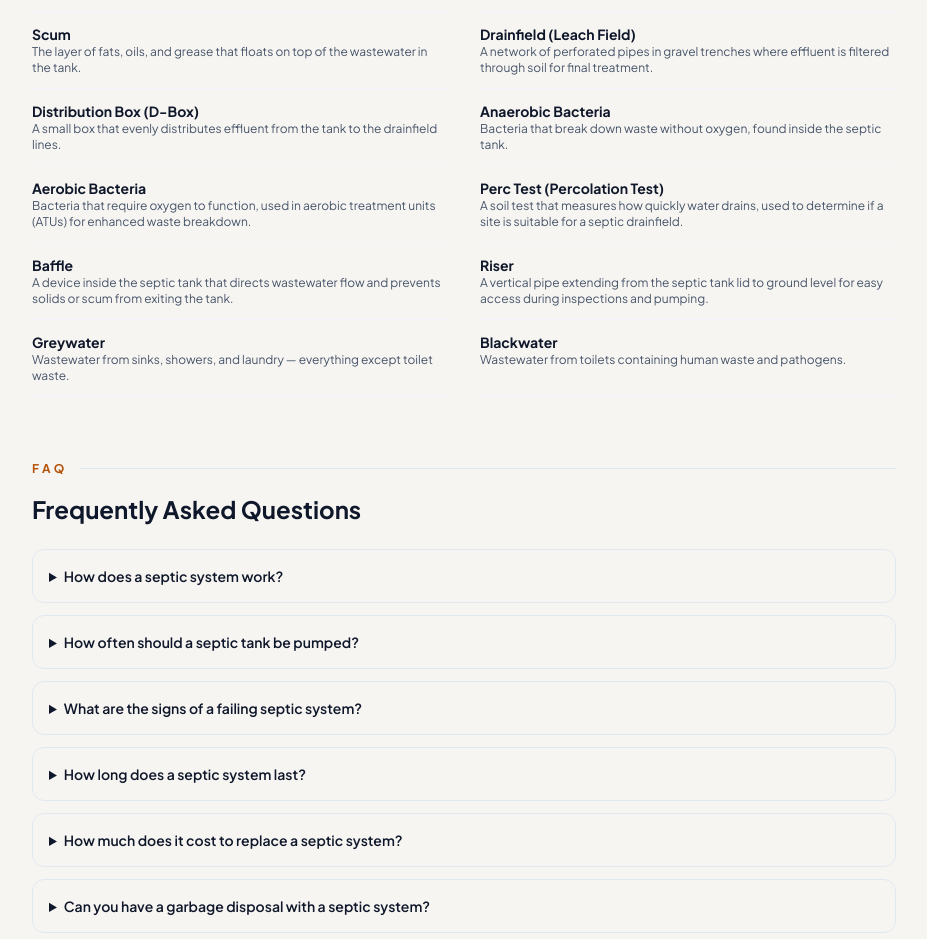
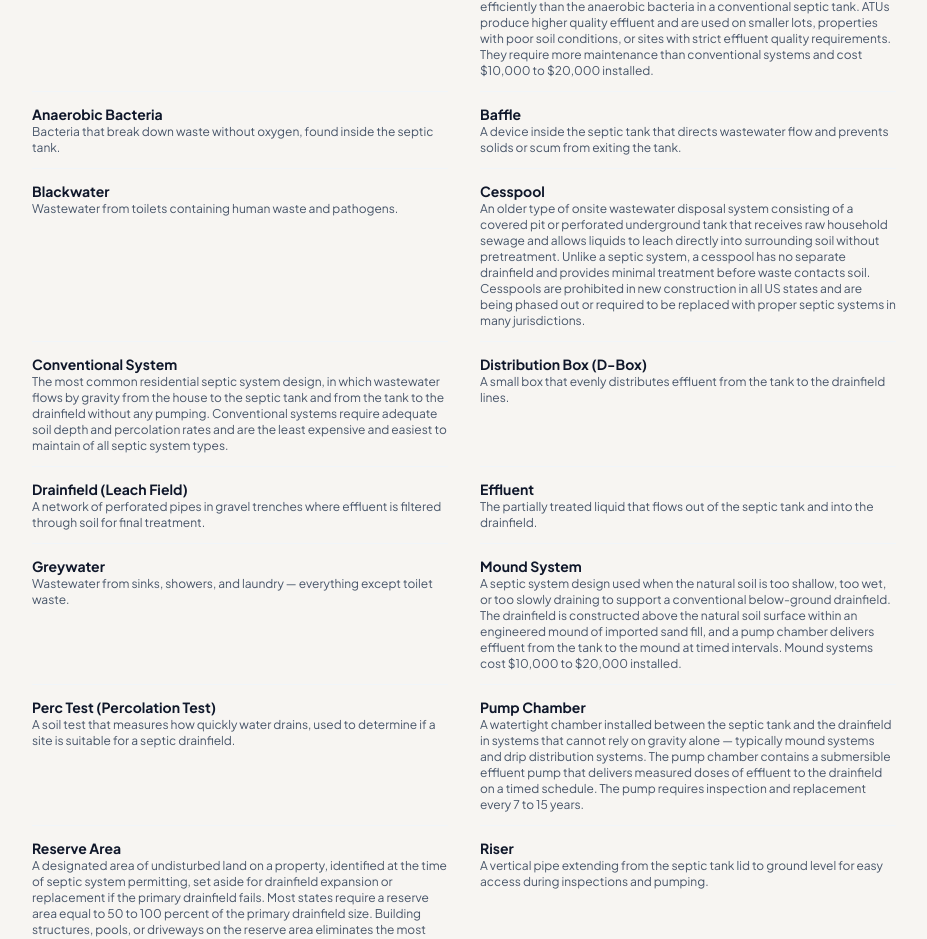
Before and after one commit to thebasementguide2026/theseptic.guide-, a Next.js app: page /articles/complete-septic-guide in a window 1280 px wide. Shown: the part 7377-8316 px from the top of the page, without its empty margins (176-1103 px from the left). Built offline with nearby package versions, Linux system fonts and the light colour scheme.

Commit message:
expand glossary with 7 new terms, alphabetize all 19 entries

```diff
--- a/app/articles/complete-septic-guide/page.tsx
+++ b/app/articles/complete-septic-guide/page.tsx
@@ -528,52 +528,80 @@ export default function CompleteSepticGuideArticle() {
           <h2 className='text-2xl font-bold text-slate-900 mb-6'>Septic System Glossary</h2>
           <div className='grid md:grid-cols-2 gap-x-8 gap-y-3'>
             <div className='border-b border-slate-100 pb-3'>
+              <dt className='font-bold text-slate-900 text-sm'>Aerobic Bacteria</dt>
+              <dd className='text-slate-600 text-xs'>Bacteria that require oxygen to function, used in aerobic treatment units (ATUs) for enhanced waste breakdown.</dd>
+            </div>
+            <div className='border-b border-slate-100 pb-3'>
+              <dt className='font-bold text-slate-900 text-sm'>Aerobic Treatment Unit (ATU)</dt>
+              <dd className='text-slate-600 text-xs'>An advanced septic system that injects air into the treatment tank to support aerobic bacteria &mdash; organisms that break down waste much more efficiently than the anaerobic bacteria in a conventional septic tank. ATUs produce higher quality effluent and are used on smaller lots, properties with poor soil conditions, or sites with strict effluent quality requirements. They require more maintenance than conventional systems and cost $10,000 to $20,000 installed.</dd>
+            </div>
+            <div className='border-b border-slate-100 pb-3'>
+              <dt className='font-bold text-slate-900 text-sm'>Anaerobic Bacteria</dt>
+              <dd className='text-slate-600 text-xs'>Bacteria that break down waste without oxygen, found inside the septic tank.</dd>
+            </div>
+            <div className='border-b border-slate-100 pb-3'>
+              <dt className='font-bold text-slate-900 text-sm'>Baffle</dt>
+              <dd className='text-slate-600 text-xs'>A device inside the septic tank that directs wastewater flow and prevents solids or scum from exiting the tank.</dd>
+            </div>
+            <div className='border-b border-slate-100 pb-3'>
+              <dt className='font-bold text-slate-900 text-sm'>Blackwater</dt>
+              <dd className='text-slate-600 text-xs'>Wastewater from toilets containing human waste and pathogens.</dd>
+            </div>
+            <div className='border-b border-slate-100 pb-3'>
+              <dt className='font-bold text-slate-900 text-sm'>Cesspool</dt>
+              <dd className='text-slate-600 text-xs'>An older type of onsite wastewater disposal system consisting of a covered pit or perforated underground tank that receives raw household sewage and allows liquids to leach directly into surrounding soil without pretreatment. Unlike a septic system, a cesspool has no separate drainfield and provides minimal treatment before waste contacts soil. Cesspools are prohibited in new construction in all US states and are being phased out or required to be replaced with proper septic systems in many jurisdictions.</dd>
+            </div>
+            <div className='border-b border-slate-100 pb-3'>
+              <dt className='font-bold text-slate-900 text-sm'>Conventional System</dt>
+              <dd className='text-slate-600 text-xs'>The most common residential septic system design, in which wastewater flows by gravity from the house to the septic tank and from the tank to the drainfield without any pumping. Conventional systems require adequate soil depth and percolation rates and are the least expensive and easiest to maintain of all septic system types.</dd>
+            </div>
+            <div className='border-b border-slate-100 pb-3'>
+              <dt className='font-bold text-slate-900 text-sm'>Distribution Box (D-Box)</dt>
+              <dd className='text-slate-600 text-xs'>A small box that evenly distributes effluent from the tank to the drainfield lines.</dd>
+            </div>
+            <div className='border-b border-slate-100 pb-3'>
+              <dt className='font-bold text-slate-900 text-sm'>Drainfield (Leach Field)</dt>
+              <dd className='text-slate-600 text-xs'>A network of perforated pipes in gravel trenches where effluent is filtered through soil for final treatment.</dd>
+            </div>
+            <div className='border-b border-slate-100 pb-3'>
               <dt className='font-bold text-slate-900 text-sm'>Effluent</dt>
               <dd className='text-slate-600 text-xs'>The partially treated liquid that flows out of the septic tank and into the drainfield.</dd>
             </div>
             <div className='border-b border-slate-100 pb-3'>
-              <dt className='font-bold text-slate-900 text-sm'>Sludge</dt>
-              <dd className='text-slate-600 text-xs'>The layer of solid waste that settles at the bottom of the septic tank over time.</dd>
+              <dt className='font-bold text-slate-900 text-sm'>Greywater</dt>
+              <dd className='text-slate-600 text-xs'>Wastewater from sinks, showers, and laundry &mdash; everything except toilet waste.</dd>
+            </div>
+            <div className='border-b border-slate-100 pb-3'>
+              <dt className='font-bold text-slate-900 text-sm'>Mound System</dt>
+              <dd className='text-slate-600 text-xs'>A septic system design used when the natural soil is too shallow, too wet, or too slowly draining to support a conventional below-ground drainfield. The drainfield is constructed above the natural soil surface within an engineered mound of imported sand fill, and a pump chamber delivers effluent from the tank to the mound at timed intervals. Mound systems cost $10,000 to $20,000 installed.</dd>
+            </div>
+            <div className='border-b border-slate-100 pb-3'>
+              <dt className='font-bold text-slate-900 text-sm'>Perc Test (Percolation Test)</dt>
+              <dd className='text-slate-600 text-xs'>A soil test that measures how quickly water drains, used to determine if a site is suitable for a septic drainfield.</dd>
+            </div>
+            <div className='border-b border-slate-100 pb-3'>
+              <dt className='font-bold text-slate-900 text-sm'>Pump Chamber</dt>
+              <dd className='text-slate-600 text-xs'>A watertight chamber installed between the septic tank and the drainfield in systems that cannot rely on gravity alone &mdash; typically mound systems and drip distribution systems. The pump chamber contains a submersible effluent pump that delivers measured doses of effluent to the drainfield on a timed schedule. The pump requires inspection and replacement every 7 to 15 years.</dd>
+            </div>
+            <div className='border-b border-slate-100 pb-3'>
+              <dt className='font-bold text-slate-900 text-sm'>Reserve Area</dt>
+              <dd className='text-slate-600 text-xs'>A designated area of undisturbed land on a property, identified at the time of septic system permitting, set aside for drainfield expansion or replacement if the primary drainfield fails. Most states require a reserve area equal to 50 to 100 percent of the primary drainfield size. Building structures, pools, or driveways on the reserve area eliminates the most cost-effective future repair option and may be prohibited by local code.</dd>
+            </div>
+            <div className='border-b border-slate-100 pb-3'>
+              <dt className='font-bold text-slate-900 text-sm'>Riser</dt>
+              <dd className='text-slate-600 text-xs'>A vertical pipe extending from the septic tank lid to ground level for easy access during inspections and pumping.</dd>
             </div>
             <div className='border-b border-slate-100 pb-3'>
               <dt className='font-bold text-slate-900 text-sm'>Scum</dt>
               <dd className='text-slate-600 text-xs'>The layer of fats, oils, and grease that floats on top of the wastewater in the tank.</dd>
             </div>
             <div className='border-b border-slate-100 pb-3'>
-              <dt className='font-bold text-slate-900 text-sm'>Drainfield (Leach Field)</dt>
-              <dd className='text-slate-600 text-xs'>A network of perforated pipes in gravel trenches where effluent is filtered through soil for final treatment.</dd>
+              <dt className='font-bold text-slate-900 text-sm'>Septic Tank</dt>
+              <dd className='text-slate-600 text-xs'>The buried, watertight primary treatment container in a septic system, typically made of concrete, fiberglass, or polyethylene and holding 1,000 to 1,500 gallons for a residential property. The tank receives all wastewater from the home, separates solids from liquids through settling, and provides the anaerobic bacterial environment that begins breaking down organic waste. The tank requires pumping every 3 to 5 years to remove accumulated sludge and scum.</dd>
             </div>
             <div className='border-b border-slate-100 pb-3'>
-              <dt className='font-bold text-slate-900 text-sm'>Distribution Box (D-Box)</dt>
-              <dd className='text-slate-600 text-xs'>A small box that evenly distributes effluent from the tank to the drainfield lines.</dd>
-            </div>
-            <div className='border-b border-slate-100 pb-3'>
-              <dt className='font-bold text-slate-900 text-sm'>Anaerobic Bacteria</dt>
-              <dd className='text-slate-600 text-xs'>Bacteria that break down waste without oxygen, found inside the septic tank.</dd>
-            </div>
-            <div className='border-b border-slate-100 pb-3'>
-              <dt className='font-bold text-slate-900 text-sm'>Aerobic Bacteria</dt>
-              <dd className='text-slate-600 text-xs'>Bacteria that require oxygen to function, used in aerobic treatment units (ATUs) for enhanced waste breakdown.</dd>
-            </div>
-            <div className='border-b border-slate-100 pb-3'>
-              <dt className='font-bold text-slate-900 text-sm'>Perc Test (Percolation Test)</dt>
-              <dd className='text-slate-600 text-xs'>A soil test that measures how quickly water drains, used to determine if a site is suitable for a septic drainfield.</dd>
-            </div>
-            <div className='border-b border-slate-100 pb-3'>
-              <dt className='font-bold text-slate-900 text-sm'>Baffle</dt>
-              <dd className='text-slate-600 text-xs'>A device inside the septic tank that directs wastewater flow and prevents solids or scum from exiting the tank.</dd>
-            </div>
-            <div className='border-b border-slate-100 pb-3'>
-              <dt className='font-bold text-slate-900 text-sm'>Riser</dt>
-              <dd className='text-slate-600 text-xs'>A vertical pipe extending from the septic tank lid to ground level for easy access during inspections and pumping.</dd>
-            </div>
-            <div className='border-b border-slate-100 pb-3'>
-              <dt className='font-bold text-slate-900 text-sm'>Greywater</dt>
-              <dd className='text-slate-600 text-xs'>Wastewater from sinks, showers, and laundry &mdash; everything except toilet waste.</dd>
-            </div>
-            <div className='border-b border-slate-100 pb-3'>
-              <dt className='font-bold text-slate-900 text-sm'>Blackwater</dt>
-              <dd className='text-slate-600 text-xs'>Wastewater from toilets containing human waste and pathogens.</dd>
+              <dt className='font-bold text-slate-900 text-sm'>Sludge</dt>
+              <dd className='text-slate-600 text-xs'>The layer of solid waste that settles at the bottom of the septic tank over time.</dd>
             </div>
           </div>
         </div>
```
